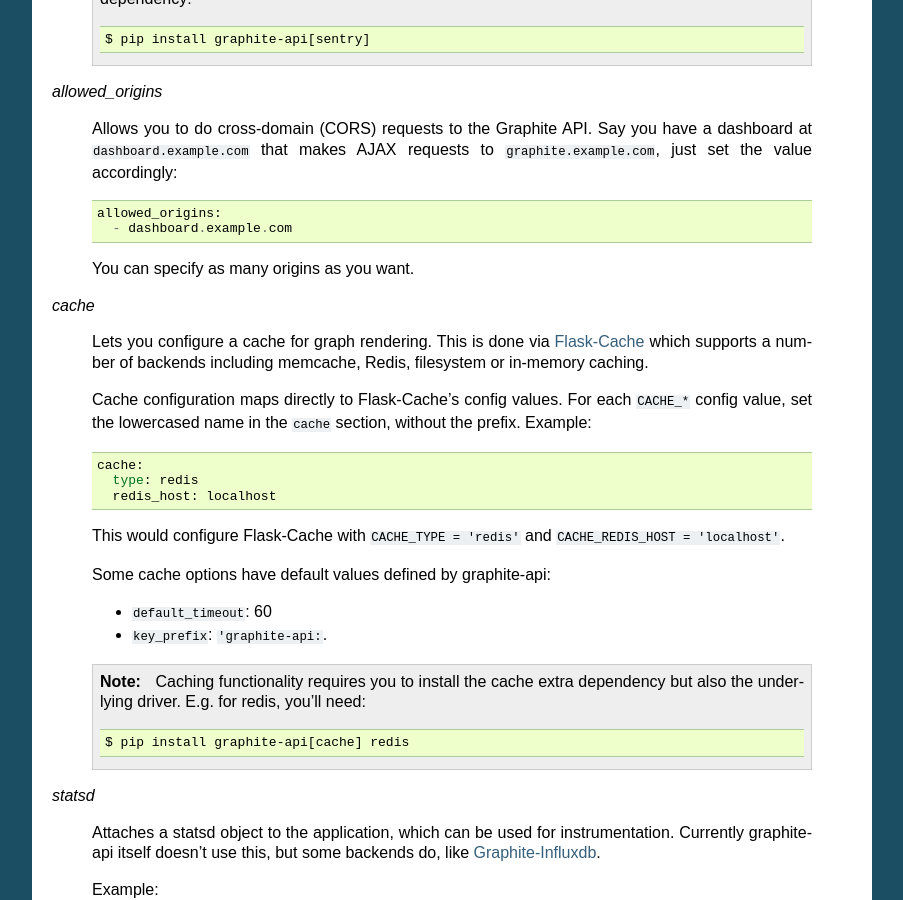
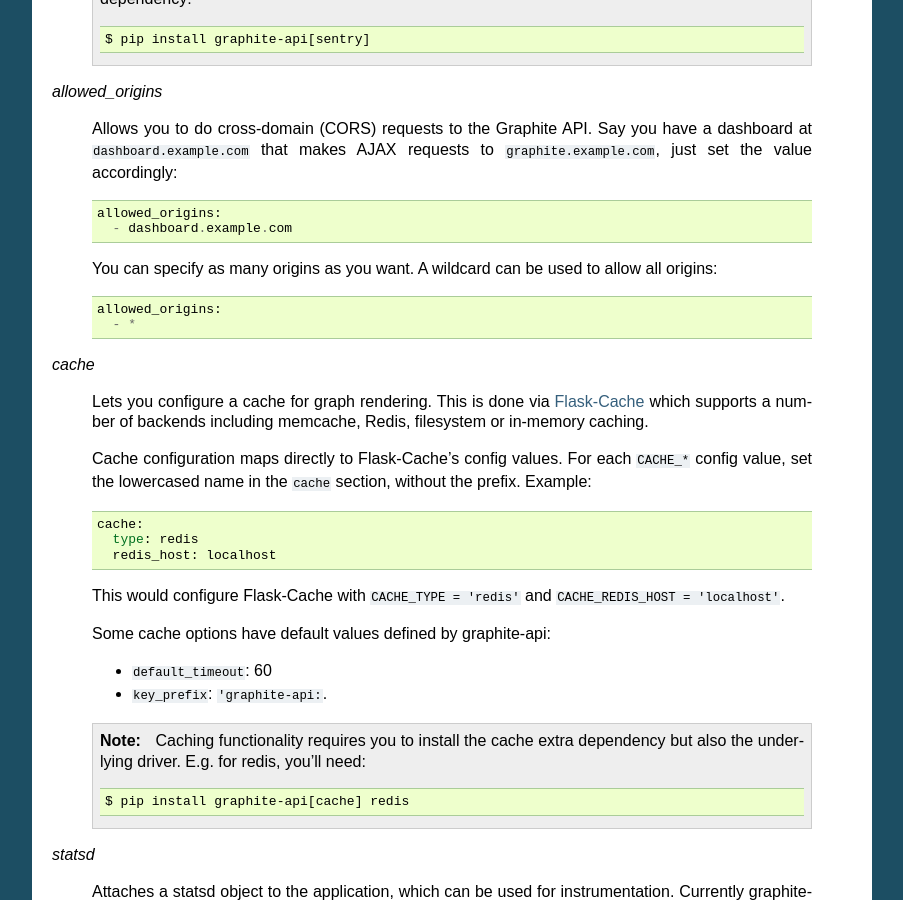
Before and after one commit to brutasse/graphite-api, a Sphinx documentation site: the page built from docs/configuration.rst, in a window 1280 px wide and 900 px high, scrolled down 1151 px. Shown: the whole window, without its empty margins (198-1101 px from the left). Built offline with Sphinx 7.4.7, drawn with Linux system fonts in a browser that asks for light colours.

Commit message:
Document wildcard in allowed_origins

```diff
--- a/docs/configuration.rst
+++ b/docs/configuration.rst
@@ -80,7 +80,11 @@
       allowed_origins:
         - dashboard.example.com
 
-  You can specify as many origins as you want.
+  You can specify as many origins as you want. A wildcard can be used to allow
+  all origins::
+
+      allowed_origins:
+        - *
 
 *cache*
 
--- a/docs/releases.rst
+++ b/docs/releases.rst
@@ -17,6 +17,8 @@
   series at once instead of sequentially.
 
 * Add ``minimumBelow`` and ``changed`` functions.
+
+* Allow wildcards origins (``*``) in CORS configuration.
 
 * Fix parsing dates such as "feb27" during month days > 28.
 
```
